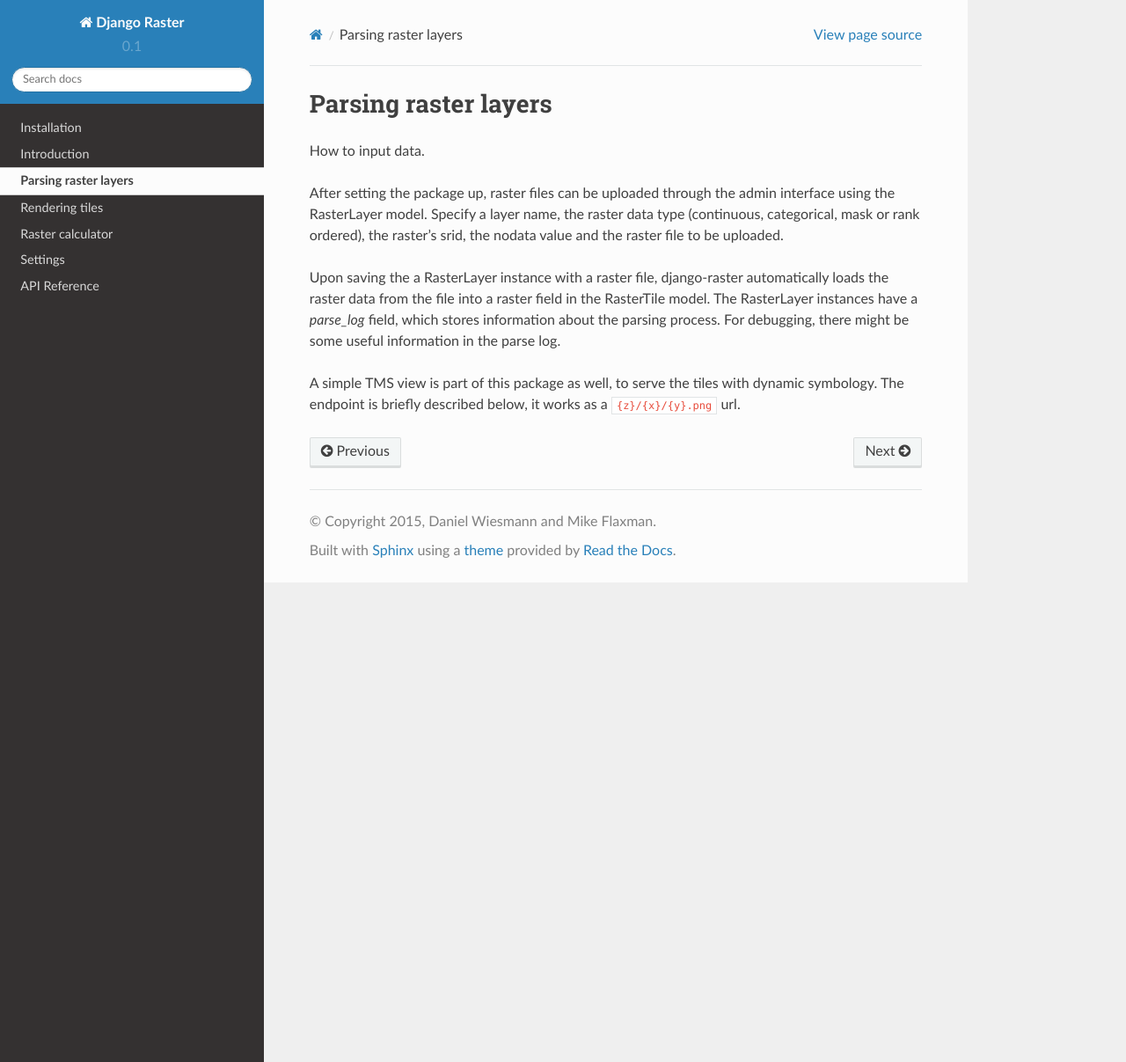
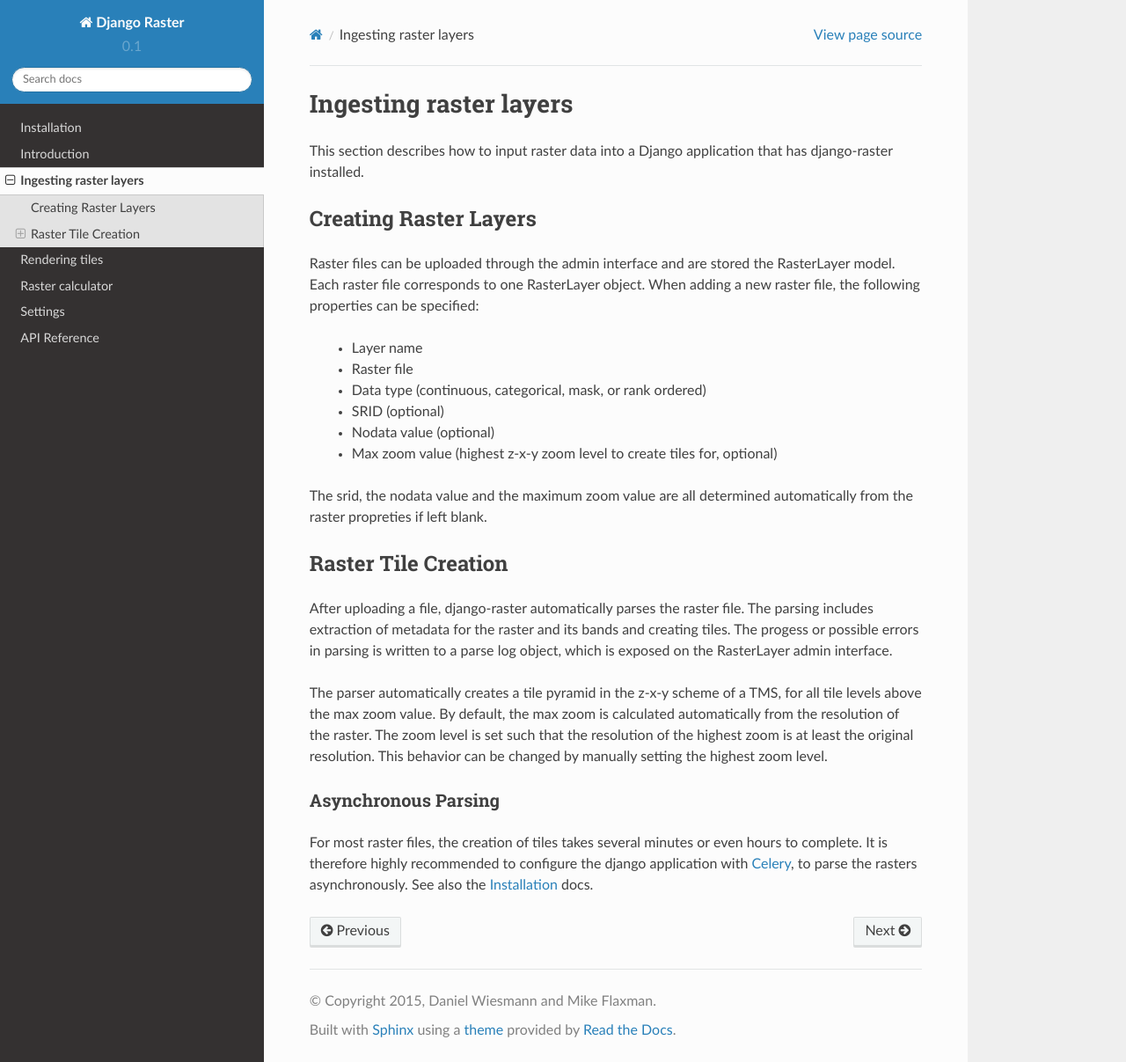
Before and after one commit to geodesign/django-raster, a Sphinx documentation site: the page built from docs/parser.rst, in a window 1280 px wide and 1207 px high. Shown: the whole window at 88% size. Built offline with Sphinx 7.4.7 and the Read the Docs theme 2.0.0, drawn with Linux system fonts in a browser that asks for light colours.

Commit message:
Improved documentation of tile parser and introduction.

```diff
--- a/docs/index.rst
+++ b/docs/index.rst
@@ -1,8 +1,7 @@
 =============
 Django Raster
 =============
-
-django-raster provides raster data functionality for Django projects with a
+Django-raster provides raster data functionality for Django projects with a
 PostGIS database backend. It is based on the Django internal raster data type
 `RasterField`__ and GDAL bindings through `GDALRaster`__.
 
--- a/docs/parser.rst
+++ b/docs/parser.rst
@@ -1,11 +1,44 @@
-=====================
-Parsing raster layers
-=====================
+=======================
+Ingesting raster layers
+=======================
+This section describes how to input raster data into a Django application
+that has django-raster installed.
 
-How to input data.
+Creating Raster Layers
+----------------------
+Raster files can be uploaded through the admin interface and are stored the
+RasterLayer model. Each raster file corresponds to one RasterLayer object. When
+adding a new raster file, the following properties can be specified:
 
-After setting the package up, raster files can be uploaded through the admin interface using the RasterLayer model. Specify a layer name, the raster data type (continuous, categorical, mask or rank ordered), the raster's srid, the nodata value and the raster file to be uploaded.
+  - Layer name
+  - Raster file
+  - Data type (continuous, categorical, mask, or rank ordered)
+  - SRID (optional)
+  - Nodata value (optional)
+  - Max zoom value (highest z-x-y zoom level to create tiles for, optional)
 
-Upon saving the a RasterLayer instance with a raster file, django-raster automatically loads the raster data from the file into a raster field in the RasterTile model. The RasterLayer instances have a *parse_log* field, which stores information about the parsing process. For debugging, there might be some useful information in the parse log.
+The srid, the nodata value and the maximum zoom value are all determined
+automatically from the raster propreties if left blank.
 
-A simple TMS view is part of this package as well, to serve the tiles with dynamic symbology. The endpoint is briefly described below, it works as a ``{z}/{x}/{y}.png`` url.
+Raster Tile Creation
+--------------------
+After uploading a file, django-raster automatically parses the raster file. The
+parsing includes extraction of metadata for the raster and its bands and
+creating tiles. The progess or possible errors in parsing is written to a parse
+log object, which is exposed on the RasterLayer admin interface.
+
+The parser automatically creates a tile pyramid in the z-x-y scheme of a TMS,
+for all tile levels above the max zoom value. By default, the max zoom is
+calculated automatically from the resolution of the raster. The zoom level
+is set such that the resolution of the highest zoom is at least the original
+resolution. This behavior can be changed by manually setting the highest zoom
+level.
+
+Asynchronous Parsing
+^^^^^^^^^^^^^^^^^^^^
+For most raster files, the creation of tiles takes several minutes or even
+hours to complete. It is therefore highly recommended to configure the django
+application with `Celery`__, to parse the rasters asynchronously. See also the
+:doc:`installation` docs.
+
+__ http://celeryproject.org
```
Also changed, not shown: docs/introduction.rst (+15 -7 lines), docs/tms.rst (+11 -1 lines).
